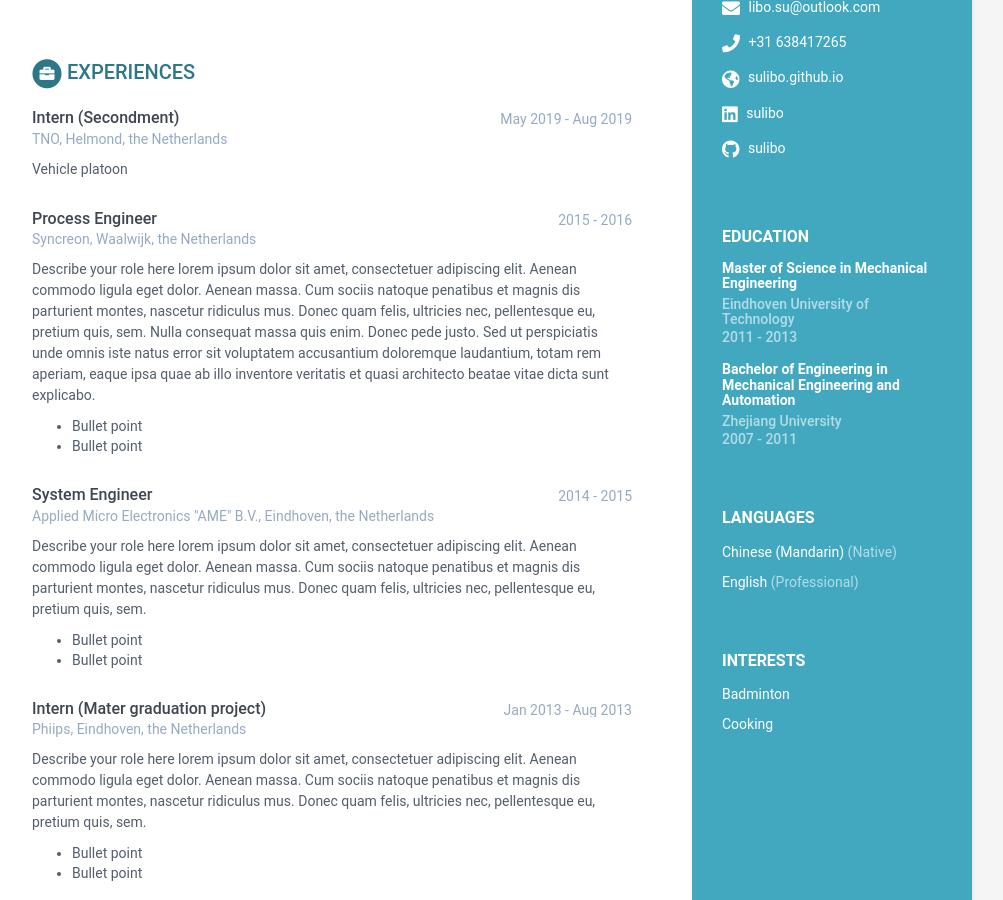
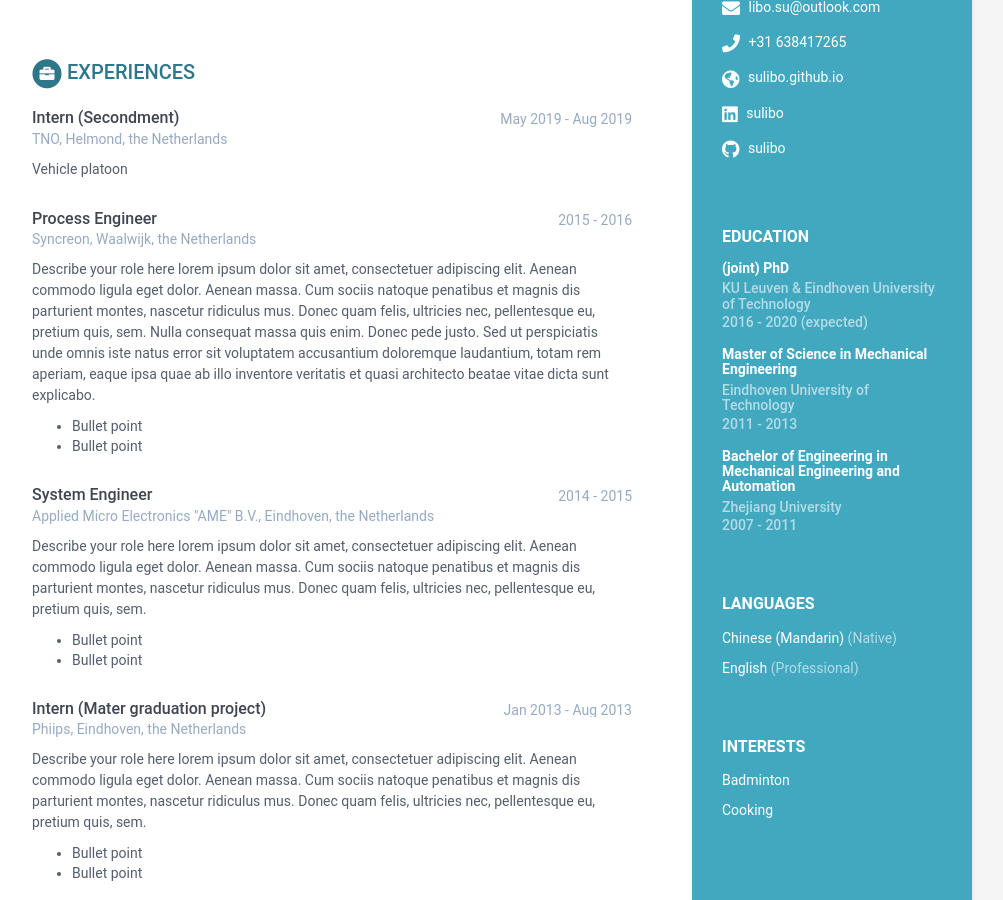
Before and after one commit to sulibo/resume, a Jekyll site: the page built from index.html, in a window 1280 px wide and 900 px high, scrolled down 330 px. Shown: the whole window, without its empty margins (168-1171 px from the left). Built offline with Jekyll 4.4.1, drawn with Linux system fonts in a browser that asks for light colours.

Commit message:
update education

```diff
--- a/_data/data.yml
+++ b/_data/data.yml
@@ -52,6 +52,12 @@ career-profile:
       #contributions in these projects.
 
 education:
+    - degree: (joint) PhD
+      university: KU Leuven & Eindhoven University of Technology
+      time: 2016 - 2020 (expected)
+      details: |
+        Under Construction
+
     - degree: Master of Science in Mechanical Engineering
       university: Eindhoven University of Technology
       time: 2011 - 2013
```
